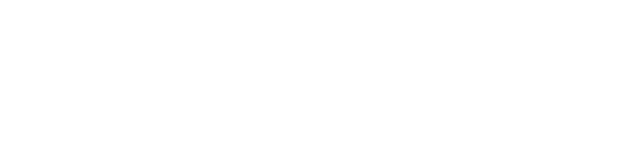
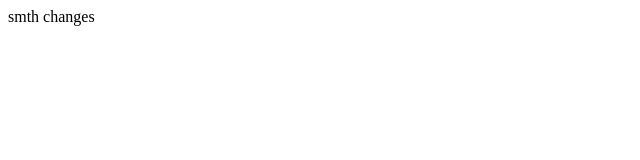
Before and after one commit to BigLofanbl4/1, a plain HTML site: page index.html in a window 1280 px wide. Shown: the whole page, without its empty margins (0-640 px from the left). Drawn offline with Linux system fonts and the light colour scheme.

Commit message:
smth main

```diff
--- a/index.html
+++ b/index.html
@@ -7,5 +7,7 @@
 </head>
 <body>
     <script src="script.js"></script>
+
+    smth changes
 </body>
 </html>
```
